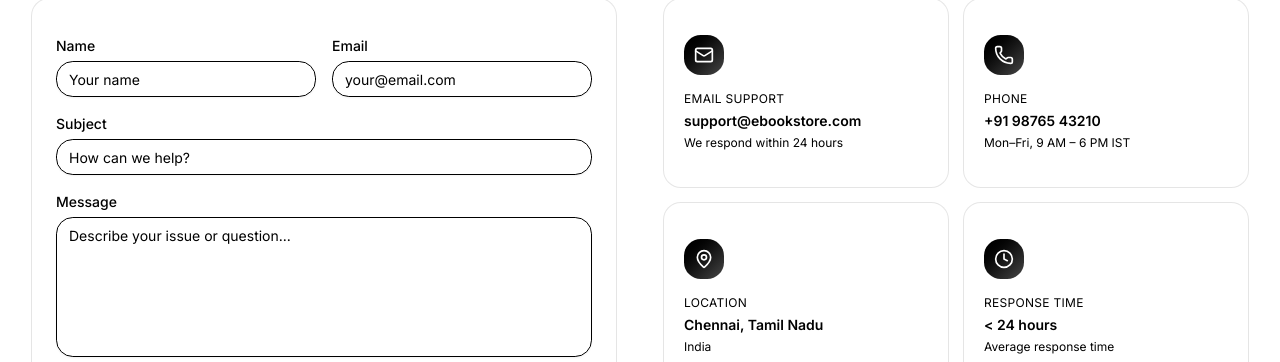
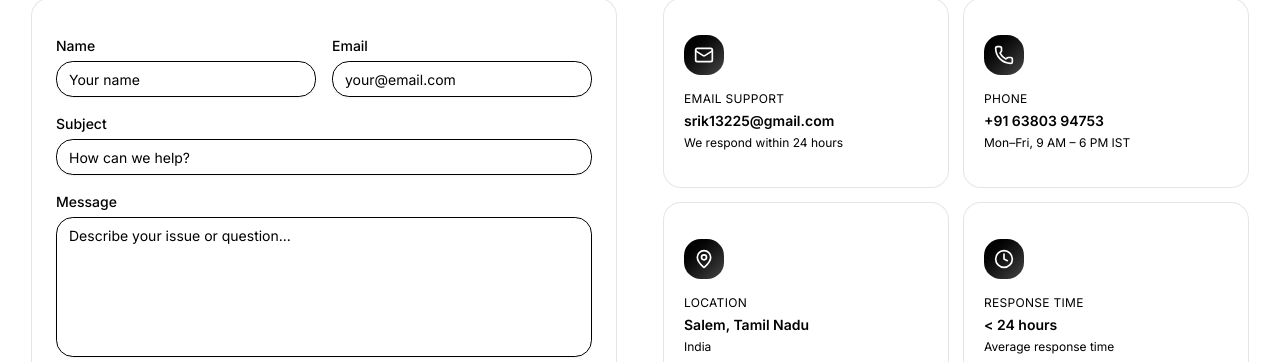
Before and after one commit to story977/e-books, a Next.js app in the folder frontend/: page /contact in a window 1280 px wide. Shown: the part 438-800 px from the top of the page. Built offline with nearby package versions, Linux system fonts and the light colour scheme; no server answers.

Commit message:
details fixed

```diff
--- a/frontend/app/admin/dashboard/books/page.tsx
+++ b/frontend/app/admin/dashboard/books/page.tsx
@@ -135,7 +135,8 @@ export default function AdminBooksPage() {
                     </Button>
                   </Link>
                   <AlertDialog>
-                    <AlertDialogTrigger>
+                    <AlertDialogTrigger
+                      render={
                         <Button
                           variant="destructive"
                           size="sm"
@@ -144,7 +145,8 @@ export default function AdminBooksPage() {
                         >
                           <Trash2 className="w-3 h-3" />
                         </Button>
-                    </AlertDialogTrigger>
+                      }
+                    />
                     <AlertDialogContent>
                       <AlertDialogHeader>
                         <AlertDialogTitle>Delete Book</AlertDialogTitle>
--- a/frontend/app/contact/page.tsx
+++ b/frontend/app/contact/page.tsx
@@ -20,21 +20,21 @@ const contactInfo = [
   {
     icon: Mail,
     title: "Email Support",
-    value: "support@ebookstore.com",
+    value: "srik13225@gmail.com",
     desc: "We respond within 24 hours",
-    href: "mailto:support@ebookstore.com",
+    href: "mailto:srik13225@gmail.com",
   },
   {
     icon: Phone,
     title: "Phone",
-    value: "+91 98765 43210",
+    value: "+91 63803 94753",
     desc: "Mon–Fri, 9 AM – 6 PM IST",
-    href: "tel:+919876543210",
+    href: "tel:+916380394753",
   },
   {
     icon: MapPin,
     title: "Location",
-    value: "Chennai, Tamil Nadu",
+    value: "Salem, Tamil Nadu",
     desc: "India",
     href: "#",
   },
@@ -102,7 +102,7 @@ export default function ContactPage() {
                     with your purchase, email us with your order ID and we&apos;ll
                     sort it out quickly.
                   </p>
-                  <a href="mailto:support@ebookstore.com">
+                  <a href="mailto:srik13225@gmail.com">
                     <Button variant="outline" size="sm" className="rounded-lg">
                       <Mail className="w-3.5 h-3.5 mr-1.5" />
                       Email Support
```
Also changed, not shown: 2 other files (tests, documents, lock files or other folders). Lines whose indentation alone changed are shown as unchanged.
